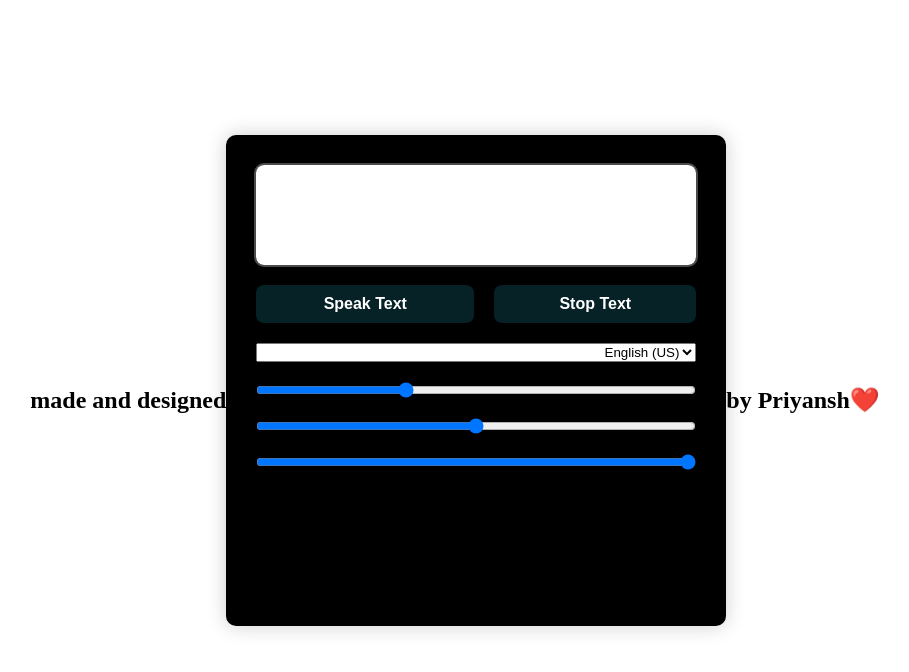
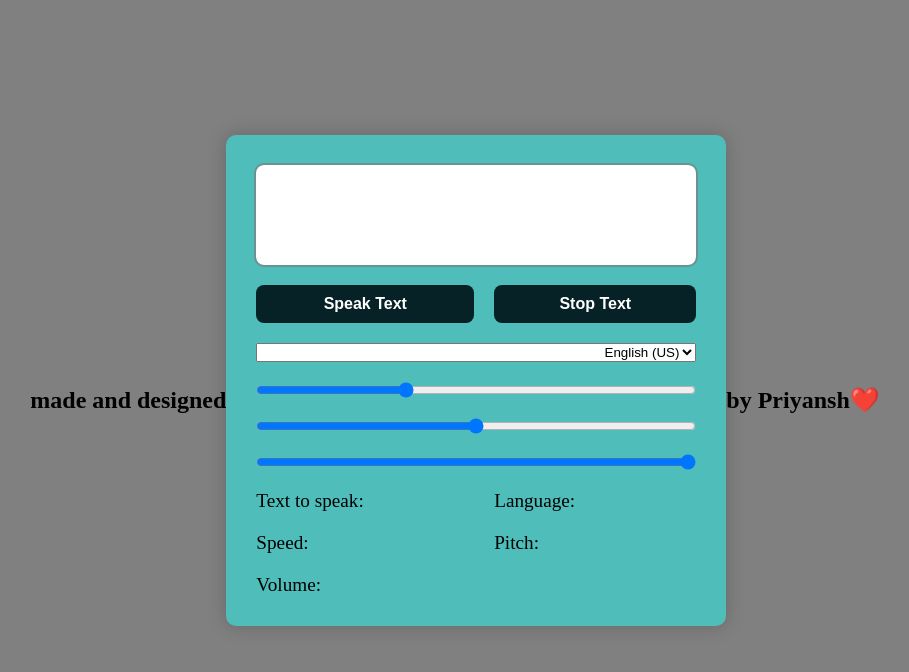
Before and after one commit to priyansh-69/text-to-voice, a plain HTML site: page index.html in a window 1280 px wide. Shown: the whole page, without its empty margins (185-1094 px from the left). Drawn offline with Linux system fonts and the light colour scheme.

Commit message:
Update styles.css

```diff
--- a/styles.css
+++ b/styles.css
@@ -8,10 +8,11 @@ body{
     justify-content: center;
     align-items: center;
     min-height: 100vh;
+    background-color: #808080;
 }
 
 .container{
-    background-color: #000000 ;
+    background-color: #4FBDBA ;
 /*    #4FBDBA  */
     display: grid;
     gap: 20px;
```
